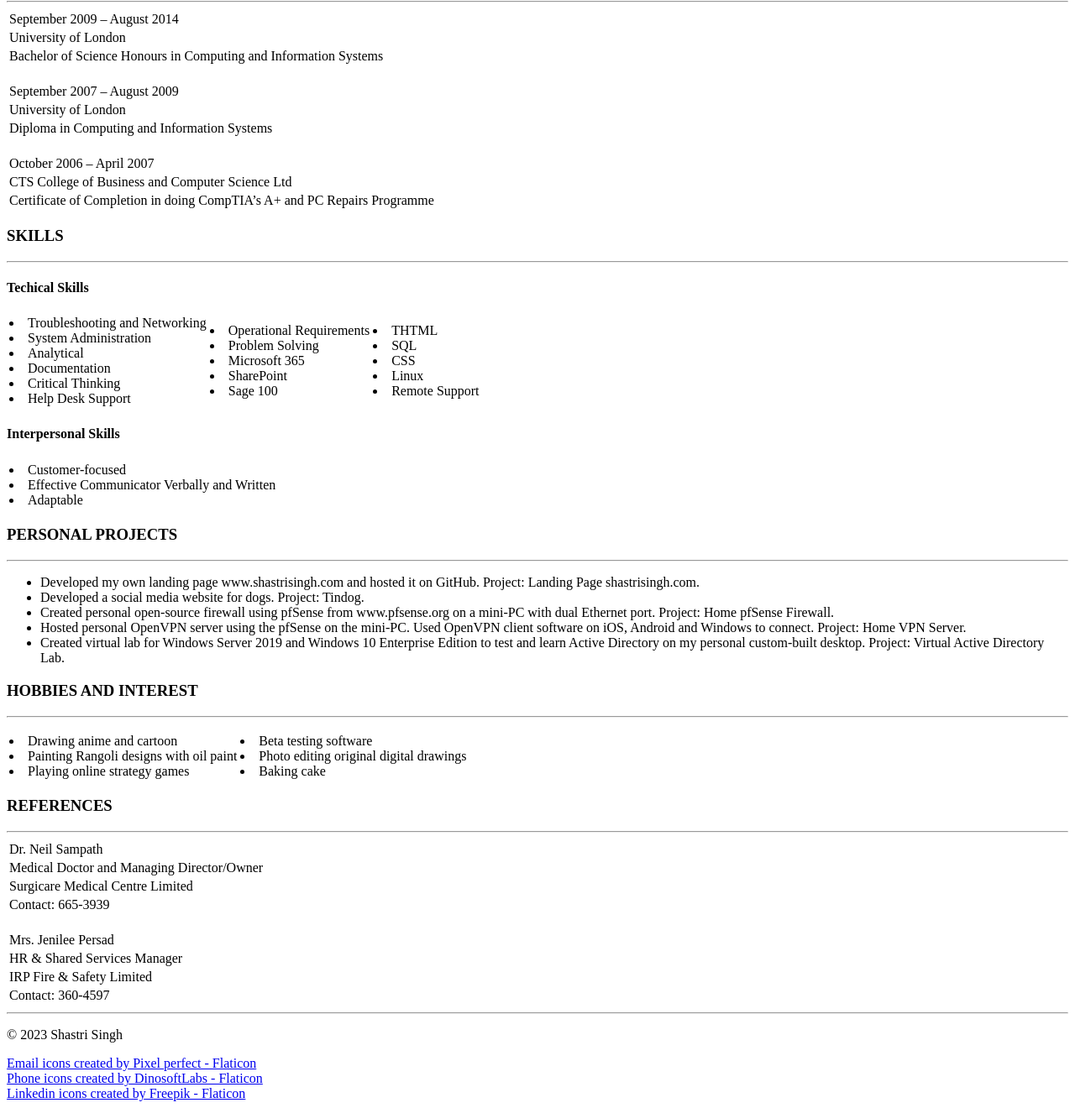
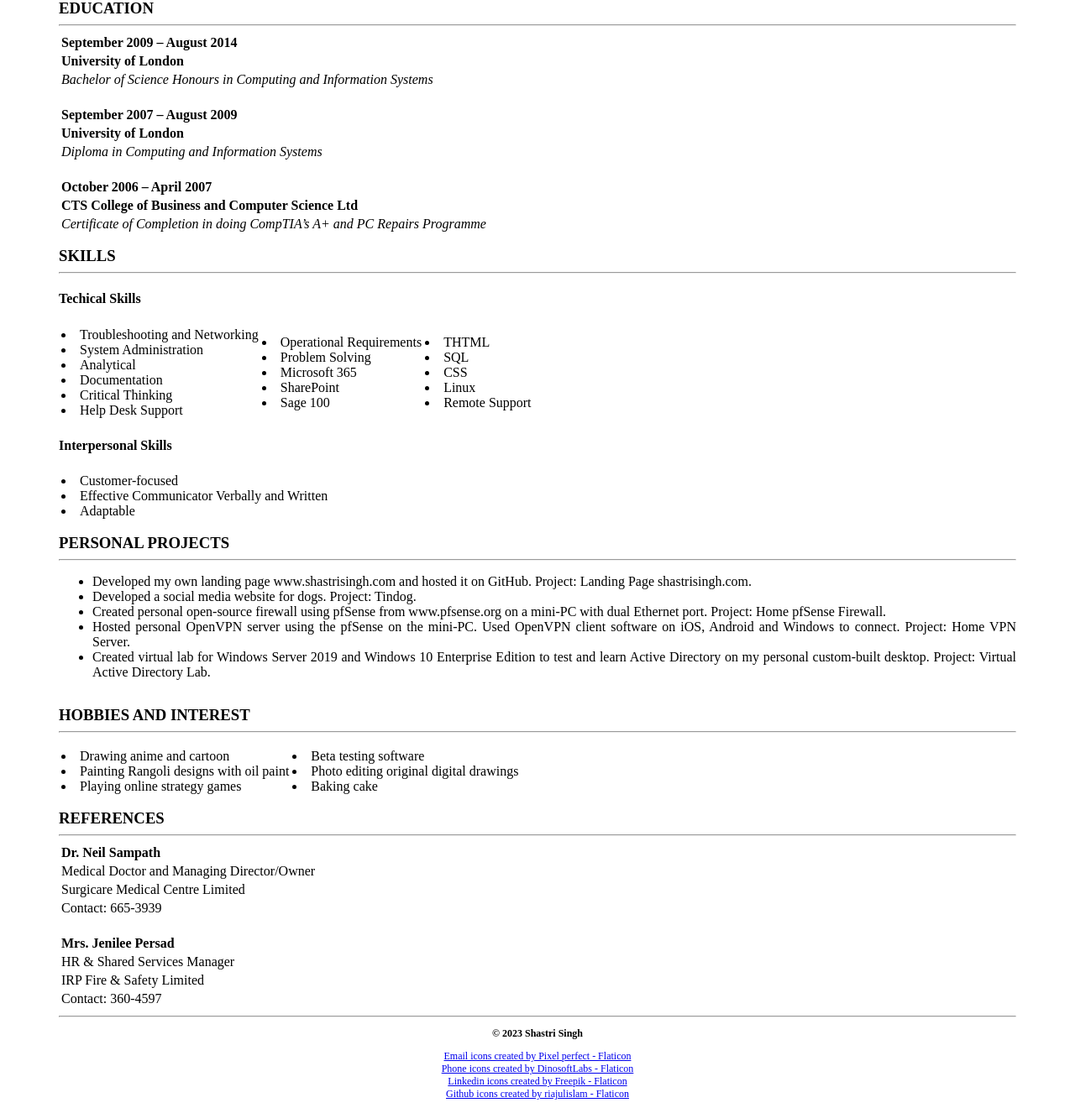
Before and after one commit to shastri-singh/resume, a plain HTML site: page index.html in a window 1280 px wide. Shown: the part 816-2136 px from the top of the page at 84% size. Drawn offline with Linux system fonts and the light colour scheme.

Commit message:
Second commit
Updated the styles.css.

```diff
--- a/css/styles.css
+++ b/css/styles.css
@@ -1,9 +1,97 @@
+body {
+    margin: 0px 70px;
+}
+
+h1 {
+    display: flex;
+    flex-direction: column;
+    align-items: center;
+    font-size: 32pt;
+}
+
+h3 {
+    /* padding: 0px; */
+    margin: 0px;
+    padding-top: 15px;
+}
+
+
+/* Personal infomation section  */
 .personal-section{
+    display: flex;
+    flex-direction: column;
+    align-items: center;
+}
+
+.personal-info{
     text-align: center;
 }
 
-.personal-tab{
-    padding: left 100px;
-    padding-right: 100px;
-    margin-left: 20%;
+/* Summary section */
+.sum-section {
+    text-align: justify;
 }
+
+
+/* Work experience section */
+.work-exp-section {
+    text-align: justify;
+}
+
+.exp-date-1, .exp-company-1  {
+    font-weight: bold;
+}
+.job-title-1 {
+    font-style: italic;
+}
+
+.exp-date-2, .exp-company-2  {
+    font-weight: bold;
+}
+.job-title-2 {
+    font-style: italic;
+}
+
+
+/* Education section */
+.edu-institution-1, .edu-date-1 {
+    font-weight: bold;
+}
+.edu-field-1 {
+    font-style: italic;
+}
+
+.edu-institution-2, .edu-date-2 {
+    font-weight: bold;
+}
+.edu-field-2 {
+    font-style: italic;
+}
+
+.edu-institution-3, .edu-date-3 {
+    font-weight: bold;
+}
+.edu-field-3{
+    font-style: italic;
+}
+
+/* Personal projects section */
+.personal-proj-section {
+    text-align: justify;
+}
+
+
+/* Reference section */
+.ref-name-1, .ref-name-2 {
+    font-weight: bold;
+}
+
+/* Copyright section */
+.copy-right {
+    font-weight: bold;
+}
+
+.icon-credits-section {
+    text-align: center;
+    font-size: 9pt;
+}
--- a/index.html
+++ b/index.html
@@ -5,37 +5,25 @@
     <meta http-equiv="X-UA-Compatible" content="IE=edge" />
     <meta name="viewport" content="width=device-width, initial-scale=1.0" />
     <title>Shastri Singh Resume</title>
-    <link rel="stylesheet" href="css/styles.css">
+    <link rel="stylesheet" href="css/styles.css" />
   </head>
   <body>
+    <h1>Shastri Singh</h1>
     <section class="personal-section">
-      <table class="personal-tab">
-        <tr>
-          <h1>Shastri Singh</h1>
-        </tr>
+      <table class="personal-info">
         <tr>
           <td>LP52 Ramlal Trace Extension, Warren Road, Cunupia</td>
         </tr>
         <tr>
           <td>
-            <a href="mailto: singhshastri@gmail.com"
-              ><img
-                src="images/email.png"
-                alt="email icon"
-              />singhshastri@gmail.com</a
-            >
+            <a href="mailto: singhshastri@gmail.com">
+              <img src="images/email.png" alt="email icon"/>singhshastri@gmail.com</a>
             |
-            <a href="tel:18687045410"
-              ><img
-                src="images/mobile-phone.png"
-                alt="mobile phone icon"
-              />1(868)704-5410</a
-            >
+            <a href="tel:18687045410"><img src="images/mobile-phone.png" alt="mobile phone icon"/>1(868)704-5410</a>
             |
-            <a href="www.linkedin.com/in/shastri-singh"
-              ><img src="images/linkedin.png" alt="linkedin icon" />
-              linkedin.com/in/shastri-singh</a
-            >
+            <a href="www.linkedin.com/in/shastri-singh"><img src="images/linkedin.png" alt="linkedin icon"/>linkedin.com/in/shastri-singh</a>
+            |
+            <a href="https://github.com/shastri-singh"><img src="images/github.png" alt="github icon" />https://github.com/shastri-singh</a>
           </td>
         </tr>
       </table>
@@ -53,18 +41,18 @@
       </p>
     </section>
 
-    <section class="work-exp-sectionn">
+    <section class="work-exp-section">
       <h3>WORK EXPERIENCE</h3>
       <hr />
       <table>
         <tr>
-          <td>July 2022 – Present</td>
+          <td class="exp-date-1">July 2022 – Present</td>
         </tr>
         <tr>
-          <td>IRP Fire & Safety Limited</td>
+          <td class="exp-company-1">IRP Fire & Safety Limited</td>
         </tr>
         <tr>
-          <td>IT Technician</td>
+          <td class="job-title-1">IT Technician</td>
         </tr>
         <tr>
           <td>
@@ -100,13 +88,13 @@
         </tr>
 
         <tr>
-          <td>August 2016 – May 2019</td>
+          <td class="exp-date-1">August 2016 – May 2019</td>
         </tr>
         <tr>
-          <td>Web Source Company Limited</td>
+          <td class="exp-company-2">Web Source Company Limited</td>
         </tr>
         <tr>
-          <td>IT Technician</td>
+          <td class="job-title-2">IT Technician</td>
         </tr>
         <tr>
           <td>
@@ -145,45 +133,53 @@
       <hr />
       <table>
         <tr>
-          <td>September 2009 – August 2014</td>
+          <td class="edu-date-1">September 2009 – August 2014</td>
         </tr>
         <tr>
-          <td>University of London</td>
+          <td class="edu-institution-1">University of London</td>
         </tr>
         <tr>
-          <td>Bachelor of Science Honours in Computing and Information Systems</td>
-        </tr>
-      </table>
-      <br>
-      <table>
-        <tr>
-          <td>September 2007 – August 2009</td>
-        </tr>
-        <tr>
-          <td>University of London</td>
-        </tr>
-        <tr>
-          <td>Diploma in Computing and Information Systems</td>
-        </tr>
-      </table>
-      <br>
-      <table>
-        <tr>
-          <td>October 2006 – April 2007</td>
-        </tr>
-        <tr>
-          <td>CTS College of Business and Computer Science Ltd</td>
-        </tr>
-        <tr>
-          <td>Certificate of Completion in doing CompTIA’s A+ and PC Repairs Programme</td>
+          <td class="edu-field-1">
+            Bachelor of Science Honours in Computing and Information Systems
+          </td>
         </tr>
       </table>
 
+      <br />
+
+      <table>
+        <tr>
+          <td class="edu-date-2">September 2007 – August 2009</td>
+        </tr>
+        <tr>
+          <td class="edu-institution-2">University of London</td>
+        </tr>
+        <tr>
+          <td class="edu-field-2">Diploma in Computing and Information Systems</td>
+        </tr>
+      </table>
+
+      <br />
+
+      <table>
+        <tr>
+          <td class="edu-date-3">October 2006 – April 2007</td>
+        </tr>
+        <tr>
+          <td class="edu-institution-3">CTS College of Business and Computer Science Ltd</td>
+        </tr>
+        <tr>
+          <td class="edu-field-3">
+            Certificate of Completion in doing CompTIA’s A+ and PC Repairs
+            Programme
+          </td>
+        </tr>
+      </table>
     </section>
 
     <section class="skills-section">
       <h3>SKILLS</h3>
-      <hr>
+      <hr />
       <h4>Techical Skills</h4>
       <table>
         <tr>
@@ -226,38 +222,38 @@
           </ul>
         </tr>
       </table>
-
     </section>
 
     <section class="personal-proj-section">
       <h3>PERSONAL PROJECTS</h3>
-    <hr>
+      <hr />
       <ul>
         <li>
-        Developed my own landing page www.shastrisingh.com and hosted it on GitHub.
-        Project: Landing Page shastrisingh.com.
+          Developed my own landing page www.shastrisingh.com and hosted it on
+          GitHub. Project: Landing Page shastrisingh.com.
+        </li>
+        <li>Developed a social media website for dogs. Project: Tindog.</li>
+        <li>
+          Created personal open-source firewall using pfSense from
+          www.pfsense.org on a mini-PC with dual Ethernet port. Project: Home
+          pfSense Firewall.
         </li>
         <li>
-        Developed a social media website for dogs. Project: Tindog.
-      </li>
-      <li>
-        Created personal open-source firewall using pfSense from www.pfsense.org on a mini-PC with dual Ethernet port.
-        Project: Home pfSense Firewall.
-      </li>
-      <li>
-        Hosted personal OpenVPN server using the pfSense on the mini-PC. Used OpenVPN client software on iOS, Android and Windows to connect.
+          Hosted personal OpenVPN server using the pfSense on the mini-PC. Used
+          OpenVPN client software on iOS, Android and Windows to connect.
           Project: Home VPN Server.
         </li>
         <li>
-        Created virtual lab for Windows Server 2019 and Windows 10 Enterprise Edition to test and learn Active Directory on my personal custom-built desktop.
-        Project: Virtual Active Directory Lab.
+          Created virtual lab for Windows Server 2019 and Windows 10 Enterprise
+          Edition to test and learn Active Directory on my personal custom-built
+          desktop. Project: Virtual Active Directory Lab.
         </li>
       </ul>
     </section>
 
     <section class="hobbies-section">
       <h3>HOBBIES AND INTEREST</h3>
-    <hr>
+      <hr />
       <table>
         <tr>
           <ul>
@@ -278,25 +274,41 @@
 
     <section class="ref-section">
       <h3>REFERENCES</h3>
-    <hr>
+      <hr />
       <table>
-      <tr><td>Dr. Neil Sampath</td></tr>
-      <tr><td>Medical Doctor and Managing Director/Owner</td></tr>
-      <tr><td>Surgicare Medical Centre Limited</td></tr>
-      <tr><td>Contact: 665-3939</td></tr>
+        <tr class="ref-name-1">
+          <td>Dr. Neil Sampath</td>
+        </tr>
+        <tr>
+          <td>Medical Doctor and Managing Director/Owner</td>
+        </tr>
+        <tr>
+          <td>Surgicare Medical Centre Limited</td>
+        </tr>
+        <tr>
+          <td>Contact: 665-3939</td>
+        </tr>
       </table>
-    <br>
+      <br />
       <table>
-      <tr><td>Mrs. Jenilee Persad</td></tr>
-      <tr><td>HR & Shared Services Manager</td></tr>
-      <tr><td>IRP Fire & Safety Limited</td></tr>
-      <tr><td>Contact: 360-4597</td></tr>
+        <tr class="ref-name-2">
+          <td>Mrs. Jenilee Persad</td>
+        </tr>
+        <tr>
+          <td>HR & Shared Services Manager</td>
+        </tr>
+        <tr>
+          <td>IRP Fire & Safety Limited</td>
+        </tr>
+        <tr>
+          <td>Contact: 360-4597</td>
+        </tr>
       </table>
     </section>
 
-  <hr>
+    <hr />
     <section class="icon-credits-section">
-      <p>© 2023 Shastri Singh</p>
+      <p class="copy-right">© 2023 Shastri Singh</p>
       <a href="https://www.flaticon.com/free-icons/email" title="email icons"
         >Email icons created by Pixel perfect - Flaticon</a
       ><br />
@@ -308,6 +320,10 @@
         title="linkedin icons"
         >Linkedin icons created by Freepik - Flaticon</a
       >
+      <br />
+      <a href="https://www.flaticon.com/free-icons/github" title="github icons"
+        >Github icons created by riajulislam - Flaticon</a
+      >
     </section>
   </body>
 </html>
```
Also changed, not shown: images/github.png (added). Lines whose indentation alone changed are shown as unchanged.
